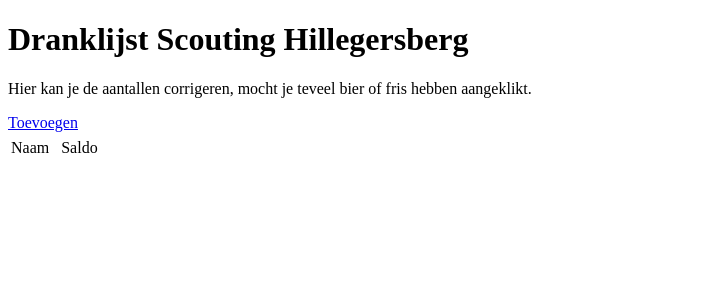
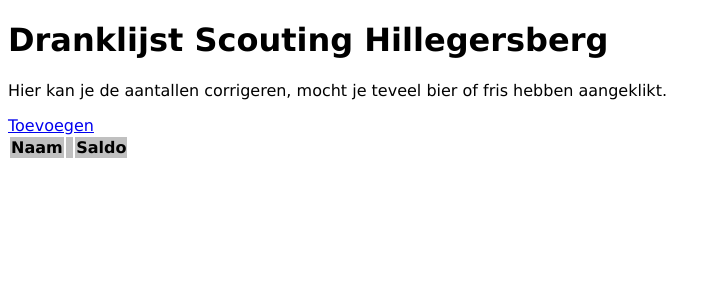
Before and after one commit to thexa4/turflijst, a PHP site: page /corrections in a window 1280 px wide. Shown: the top 300 px of the page, without its empty margins (0-717 px from the left). Run offline with PHP 8.4, Linux system fonts and the light colour scheme; the visitor is signed in with stand-in values (Sample User, id 1); lists and menus that the app fills with data are empty; some libraries are stand-ins or nearby versions.

Commit message:
Basic styling

```diff
--- a/public/admin.php
+++ b/public/admin.php
@@ -13,6 +13,7 @@ require_admin();
 <meta charset="utf-8" />
 <title>Dranklijst</title>
 <link rel="stylesheet" href="/style.css" />
+<meta name="viewport" content="width=device-width, initial-scale=1">
 </head>
 <body>
 <h1>Admin</h1>
--- a/public/corrections.php
+++ b/public/corrections.php
@@ -16,6 +16,7 @@ include_once("../transaction.php");
 <meta charset="utf-8" />
 <title>Dranklijst</title>
 <link rel="stylesheet" href="/style.css" />
+<meta name="viewport" content="width=device-width, initial-scale=1">
 </head>
 <body>
 <h1>Dranklijst Scouting Hillegersberg</h1>
@@ -23,7 +24,7 @@ include_once("../transaction.php");
 <a href="/list">Toevoegen</a>
 <form method="POST" action="/subtract">
 <table>
-<th><tr><td>Naam</td><td colspan="2">&nbsp;</td><td>Saldo</td></tr></th>
+<thead><th>Naam</th><th colspan="2">&nbsp;</th><th>Saldo</th></thead>
 <?php
 foreach($config['users'] as $user) {
         $saldo = transaction_summary($user);
--- a/public/index.php
+++ b/public/index.php
@@ -13,6 +13,7 @@ if(isset($_SESSION['mail'])) {
 <meta charset="utf-8" />
 <title>Dranklijst</title>
 <link rel="stylesheet" href="/style.css" />
+<meta name="viewport" content="width=device-width, initial-scale=1">
 </head>
 <body>
 <h1>Dranklijst Scouting Hillegersberg</h1>
--- a/public/list.php
+++ b/public/list.php
@@ -13,6 +13,7 @@ require_login();
 <meta charset="utf-8" />
 <title>Dranklijst</title>
 <link rel="stylesheet" href="/style.css" />
+<meta name="viewport" content="width=device-width, initial-scale=1">
 </head>
 <body>
 <h1>Dranklijst Scouting Hillegersberg</h1>
@@ -23,7 +24,7 @@ require_login();
 <a href="https://github.com/thexa4/turflijst/issues">Problemen?</a>
 <form method="POST" action="/add">
 <table>
-<th><tr><td>Naam</td><td colspan="2">&nbsp;</td><td>Saldo</td></tr></th>
+<thead><th>Naam</th><th colspan="2">&nbsp;</th><th>Saldo</th></thead>
 <?php
 foreach($config['users'] as $user) {
     $saldo = transaction_summary($user);
--- a/public/login.php
+++ b/public/login.php
@@ -38,6 +38,7 @@ if (empty($config['emails']) || in_array($_POST['email'], $config['emails'])) {
 <meta charset="utf-8" />
 <title>Dranklijst</title>
 <link rel="stylesheet" href="/style.css" />
+<meta name="viewport" content="width=device-width, initial-scale=1">
 </head>
 <body>
 <?php
--- a/public/newuser.php
+++ b/public/newuser.php
@@ -35,6 +35,7 @@ if (isset($_POST['submit'])) {
 <meta charset="utf-8" />
 <title>Dranklijst</title>
 <link rel="stylesheet" href="/style.css" />
+<meta name="viewport" content="width=device-width, initial-scale=1">
 </head>
 <body>
 <h1>Dranklijst Scouting Hillegersberg</h1>
--- a/public/style.css
+++ b/public/style.css
@@ -0,0 +1,16 @@
+body {
+    font-family: Verdana, sans-serif;
+}
+
+th {
+    background-color: #c0c0c0;
+}
+
+td {
+    padding-left: 1em;
+    padding-right: 1em;
+}
+
+tr:nth-child(odd) {
+    background-color: #eee;
+}
```
